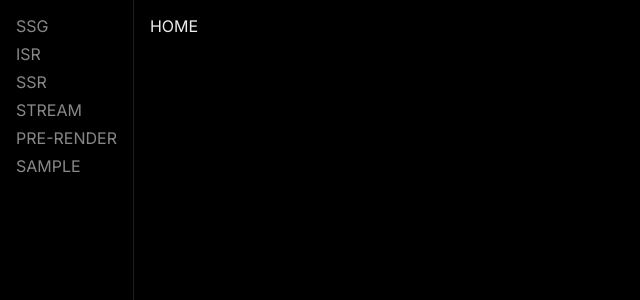
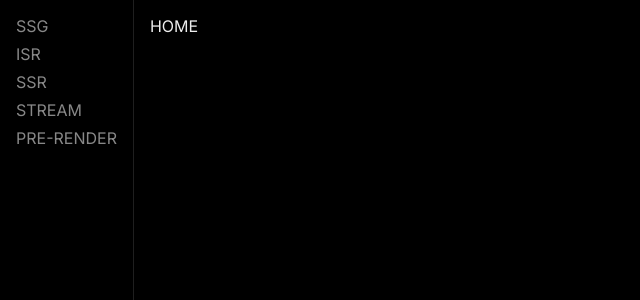
Before and after one commit to gskgrek/next-js-render-strategies, a Next.js app: page / in a window 1280 px wide. Shown: the top 300 px of the page, without its empty margins (0-640 px from the left). Built offline with nearby package versions, Linux system fonts and the light colour scheme.

Commit message:
Nav update

```diff
--- a/src/components/nav/Nav.tsx
+++ b/src/components/nav/Nav.tsx
@@ -9,7 +9,6 @@ export const Nav = () => {
       <Link href="/ssr">SSR</Link>
       <Link href="/stream">STREAM</Link>
       <Link href="/pre-render">PRE-RENDER</Link>
-      <Link href="/sample">SAMPLE</Link>
     </nav>
   )
 }
```
